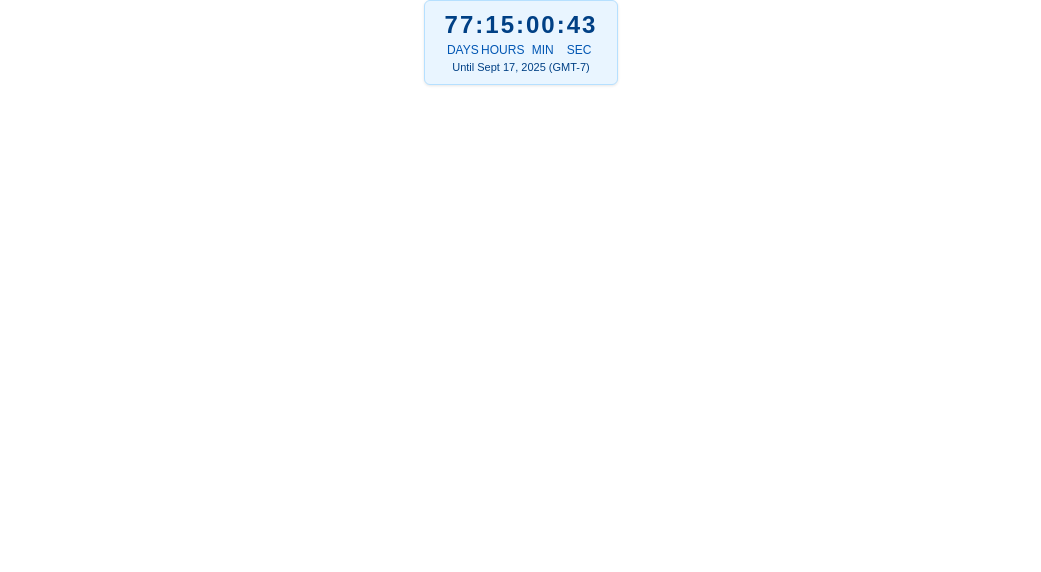
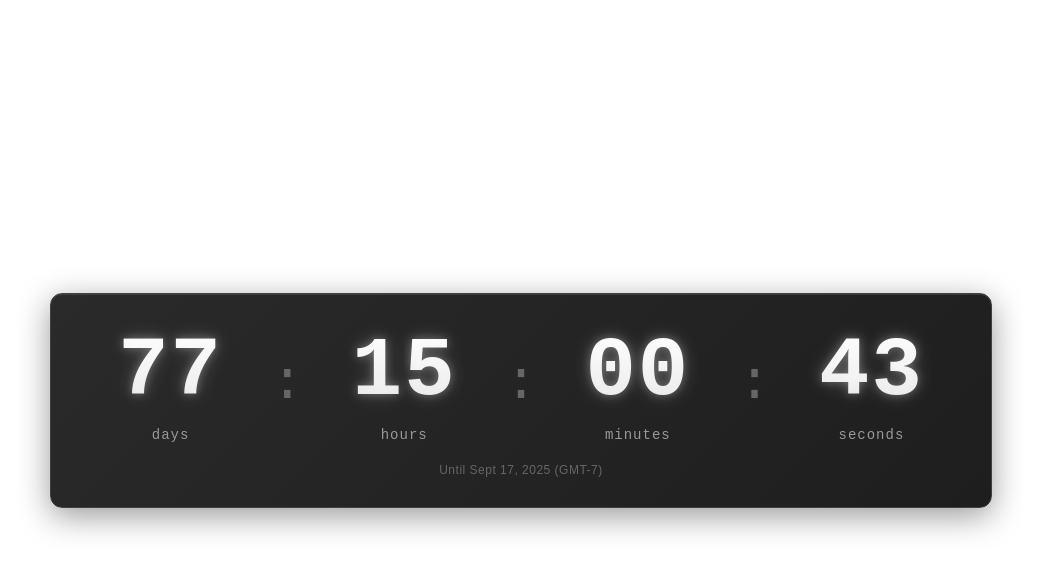
Before and after one commit to MarvyAyman/countdown-timer, a plain HTML site: page index.html in a window 1280 px wide. Shown: the whole page, without its empty margins (119-1160 px from the left). Drawn offline with Linux system fonts and the light colour scheme.

Commit message:
Update index.html

```diff
--- a/index.html
+++ b/index.html
@@ -3,75 +3,175 @@
 <head>
   <meta charset="UTF-8" />
   <meta name="viewport" content="width=device-width, initial-scale=1" />
-  <title>Countdown Timer</title>
+  <title>Digital Countdown</title>
   <style>
     html, body {
       margin: 0;
       padding: 0;
-    font-family: Arial, sans-serif;
+      font-family: 'Courier New', 'Monaco', monospace;
       background-color: transparent;
       overflow: hidden;
-    height: 100%;
+      height: 100vh;
+      width: 100vw;
+      display: flex;
+      align-items: center;
+      justify-content: center;
     }
 
-  .countdown-wrapper {
-    position: relative;
-    width: 100%;
-    text-align: center;
-  }
-
-  .countdown-alert {
-    background-color: #e9f5ff;
-    border: 1px solid #b6e0ff;
-    color: #004085;
-    padding: 10px 20px;
-    border-radius: 6px;
-    display: inline-block;
-    font-size: 14px;
-    line-height: 1.2;
-    white-space: nowrap;
-    box-shadow: 0 1px 3px rgba(0,0,0,0.1);
+    .countdown-container {
+      background: linear-gradient(135deg, #2a2a2a 0%, #1e1e1e 100%);
+      border-radius: 12px;
+      padding: 30px 50px;
+      box-shadow:
+        0 8px 32px rgba(0, 0, 0, 0.4),
+        inset 0 1px 0 rgba(255, 255, 255, 0.1);
+      border: 1px solid #404040;
+      width: fit-content;
+      max-width: 90vw;
     }
 
     .time-display {
-    font-size: 24px;
-    font-weight: bold;
-    letter-spacing: 2px;
+      display: flex;
+      justify-content: center;
+      align-items: center;
+      gap: 20px;
+      margin-bottom: 20px;
     }
 
-  .labels {
+    .time-unit {
       display: flex;
-    justify-content: space-between;
-    font-size: 12px;
-    margin-top: 3px;
-    color: #0056b3;
-    text-transform: uppercase;
+      flex-direction: column;
+      align-items: center;
+      gap: 8px;
     }
 
-  .labels div {
-    flex: 1;
+    .time-value {
+      font-size: 84px;
+      font-weight: bold;
+      color: #ffffff;
+      text-shadow:
+        0 0 10px rgba(255, 255, 255, 0.3),
+        0 0 20px rgba(255, 255, 255, 0.2);
+      letter-spacing: 2px;
+      min-width: 140px;
       text-align: center;
+      background: linear-gradient(180deg, #ffffff 0%, #e0e0e0 100%);
+      -webkit-background-clip: text;
+      -webkit-text-fill-color: transparent;
+      background-clip: text;
     }
 
-  .footer-label {
-    font-size: 11px;
-    margin-top: 4px;
-    color: #004085;
+    .time-label {
+      font-size: 14px;
+      color: #999999;
+      text-transform: lowercase;
+      font-weight: 300;
+      letter-spacing: 1px;
+    }
+
+    .separator {
+      font-size: 56px;
+      color: #666666;
+      margin: 0 10px;
+      animation: blink 2s infinite;
+    }
+
+    @keyframes blink {
+      0%, 50% { opacity: 1; }
+      51%, 100% { opacity: 0.3; }
+    }
+
+    .footer-info {
+      text-align: center;
+      color: #666666;
+      font-size: 12px;
+      margin-top: 20px;
+      font-family: Arial, sans-serif;
+      letter-spacing: 0.5px;
+    }
+
+    @media (max-width: 768px) {
+      .countdown-container {
+        padding: 30px 40px;
+        margin: 20px;
+      }
+
+      .time-value {
+        font-size: 48px;
+        min-width: 80px;
+      }
+
+      .time-display {
+        gap: 15px;
+      }
+
+      .separator {
+        font-size: 32px;
+        margin: 0 5px;
+      }
+
+      .time-label {
+        font-size: 12px;
+      }
+    }
+
+    @media (max-width: 480px) {
+      .countdown-container {
+        padding: 20px 25px;
+      }
+
+      .time-value {
+        font-size: 36px;
+        min-width: 60px;
+      }
+
+      .time-display {
+        gap: 10px;
+      }
+
+      .separator {
+        font-size: 24px;
+        margin: 0 3px;
+      }
+
+      .time-label {
+        font-size: 10px;
+      }
     }
   </style>
 </head>
 <body>
+  <div class="countdown-container">
+    <div class="time-display">
+      <div class="time-unit">
+        <div class="time-value" id="days">00</div>
+        <div class="time-label">days</div>
+      </div>
 
-  <div class="countdown-wrapper">
-    <div class="countdown-alert">
-      <div class="time-display" id="time">00:00:00:00</div>
-      <div class="labels">
-        <div>Days</div>
-        <div>Hours</div>
-        <div>Min</div>
-        <div>Sec</div>
+      <div class="separator">:</div>
+
+      <div class="time-unit">
+        <div class="time-value" id="hours">00</div>
+        <div class="time-label">hours</div>
       </div>
-      <div class="footer-label">Until Sept 17, 2025 (GMT-7)</div>
+
+      <div class="separator">:</div>
+
+      <div class="time-unit">
+        <div class="time-value" id="minutes">00</div>
+        <div class="time-label">minutes</div>
+      </div>
+
+      <div class="separator">:</div>
+
+      <div class="time-unit">
+        <div class="time-value" id="seconds">00</div>
+        <div class="time-label">seconds</div>
+      </div>
+    </div>
+
+    <div class="footer-info">
+      Until Sept 17, 2025 (GMT-7)
     </div>
   </div>
 
@@ -82,7 +182,10 @@
       const diff = target - now;
 
       if (diff <= 0) {
-        document.getElementById("time").textContent = "00:00:00:00";
+        document.getElementById("days").textContent = "00";
+        document.getElementById("hours").textContent = "00";
+        document.getElementById("minutes").textContent = "00";
+        document.getElementById("seconds").textContent = "00";
         return;
       }
 
@@ -91,19 +194,15 @@
       const minutes = Math.floor((diff / (1000 * 60)) % 60);
       const seconds = Math.floor((diff / 1000) % 60);
 
-      const display = [
-        String(days).padStart(2, '0'),
-        String(hours).padStart(2, '0'),
-        String(minutes).padStart(2, '0'),
-        String(seconds).padStart(2, '0')
-      ].join(':');
-
-      document.getElementById("time").textContent = display;
+      document.getElementById("days").textContent = String(days).padStart(2, '0');
+      document.getElementById("hours").textContent = String(hours).padStart(2, '0');
+      document.getElementById("minutes").textContent = String(minutes).padStart(2, '0');
+      document.getElementById("seconds").textContent = String(seconds).padStart(2, '0');
     }
 
+    // Update immediately and then every second
+    updateCountdown();
     setInterval(updateCountdown, 1000);
-    updateCountdown();
   </script>
-
 </body>
 </html>
```
Lines whose indentation alone changed are shown as unchanged.
